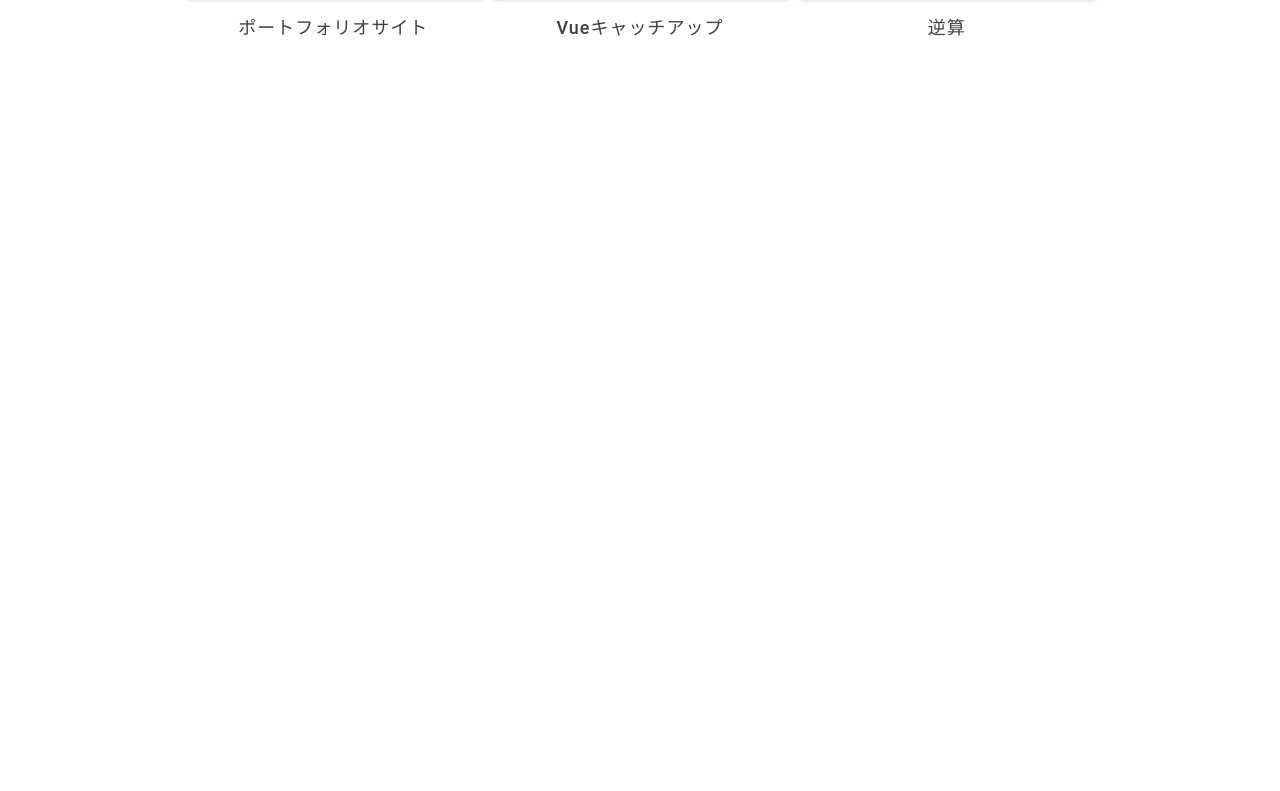
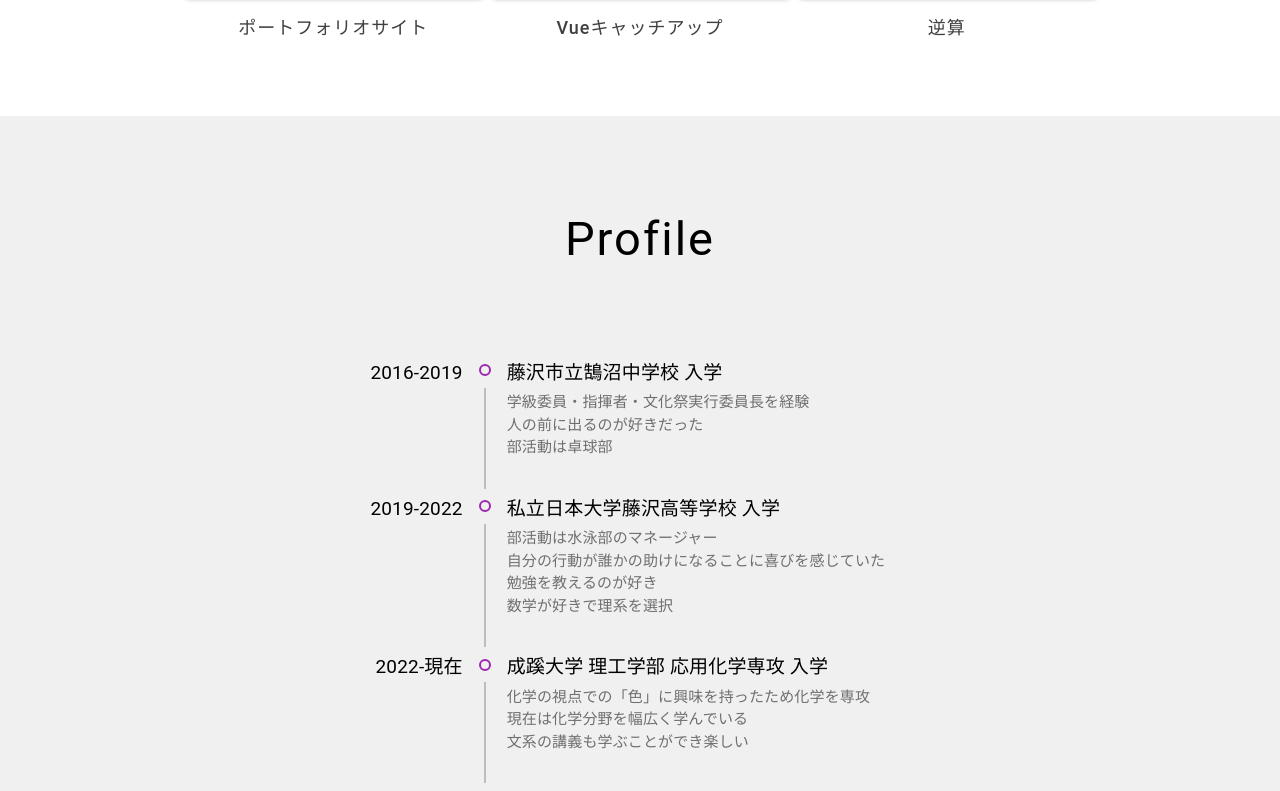
Before and after one commit to momo-41/portfolio-site, a Next.js app: page / in a window 1280 px wide. Shown: the part 3084-3875 px from the top of the page. Before the commit the page ends 3200 px from the top, so only its background shows below. Built offline with nearby package versions, Linux system fonts and the light colour scheme.

Commit message:
profile-viewコンポーネントの作成

```diff
--- /dev/null
+++ b/app/components/profile-view.tsx
@@ -0,0 +1,70 @@
+import { Box, Typography } from "@mui/material";
+import {
+  Timeline,
+  TimelineItem,
+  TimelineSeparator,
+  TimelineDot,
+  TimelineConnector,
+  TimelineContent,
+  TimelineOppositeContent,
+  timelineOppositeContentClasses,
+  timelineItemClasses,
+} from "@mui/lab";
+import { ProfileData } from "../const/profile-data";
+
+const Profile = () => {
+  return (
+    <Box px={{ xs: 0.5, md: 15 }} pb={{ xs: 6, md: 10 }} bgcolor={"#F0F0F0"}>
+      <Typography
+        pt={{ xs: 9, md: 11 }}
+        pb={{ xs: 2, md: 7 }}
+        textAlign={"center"}
+        fontSize={{ xs: 26, md: 47 }}
+        letterSpacing={2}
+      >
+        Profile
+      </Typography>
+      <Timeline
+        sx={{
+          [`& .${timelineItemClasses.root}:before`]: {
+            display: "none",
+          },
+          [`& .${timelineOppositeContentClasses.root}`]: {
+            flex: 0.5,
+          },
+        }}
+      >
+        {ProfileData.map((data, index) => (
+          <TimelineItem key={index}>
+            {/* TimelineItemはある一つの時点でのデータを入れるコンポーネントでそれをデータの数だけmapしている */}
+            <TimelineOppositeContent fontSize={{ xs: 14, md: 19 }}>
+              {data.profileDate}
+            </TimelineOppositeContent>
+            <TimelineSeparator>
+              {/* Timelineの点を表示する */}
+              <TimelineDot variant="outlined" color="secondary" />
+              {/* Timelineの点と点を繋ぐ線の役割 */}
+              <TimelineConnector />
+            </TimelineSeparator>
+            <TimelineContent>
+              <Typography fontSize={{ xs: 14, md: 19 }}>
+                {data.profileTitle}
+              </Typography>
+              <Typography
+                fontSize={{ xs: 11, md: 15 }}
+                pt={0.5}
+                color="#6F6F6F"
+                whiteSpace="pre-line"
+                mb={{ xs: 1, md: 3 }}
+              >
+                {data.profileDescription}
+              </Typography>
+            </TimelineContent>
+          </TimelineItem>
+        ))}
+      </Timeline>
+    </Box>
+  );
+};
+
+export default Profile;
--- a/app/page.tsx
+++ b/app/page.tsx
@@ -3,6 +3,7 @@ import FirstView from "./components/first-view";
 import AboutMeView from "./components/about-me-view";
 import SkillsView from "./components/skills-view";
 import WorksView from "./components/works-view";
+import ProfileView from "./components/profile-view";
 
 const page = () => {
   return (
@@ -19,6 +20,7 @@ const page = () => {
       <AboutMeView />
       <SkillsView />
       <WorksView />
+      <ProfileView />
     </Box>
   );
 };
```
